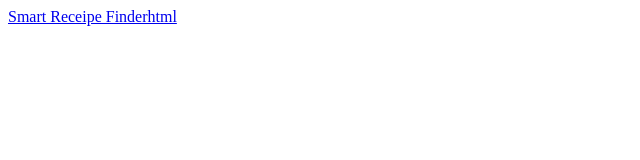
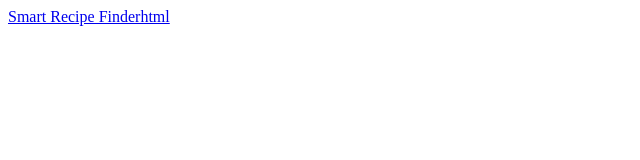
Before and after one commit to poovarasan478/SMART-RECIPE-FINDER, a plain HTML site: page index.html in a window 1280 px wide. Shown: the full height of the page, 0-640 px from the left. Drawn offline with Linux system fonts and the light colour scheme.

Commit message:
Update index.html

```diff
--- a/index.html
+++ b/index.html
@@ -1 +1 @@
-<html><a href="https://smart-recipe-finder-eight.vercel.app/">Smart Receipe Finder</html>html
+<html><a href="https://smart-recipe-finder-eight.vercel.app/">Smart Recipe Finder</html>html
```
